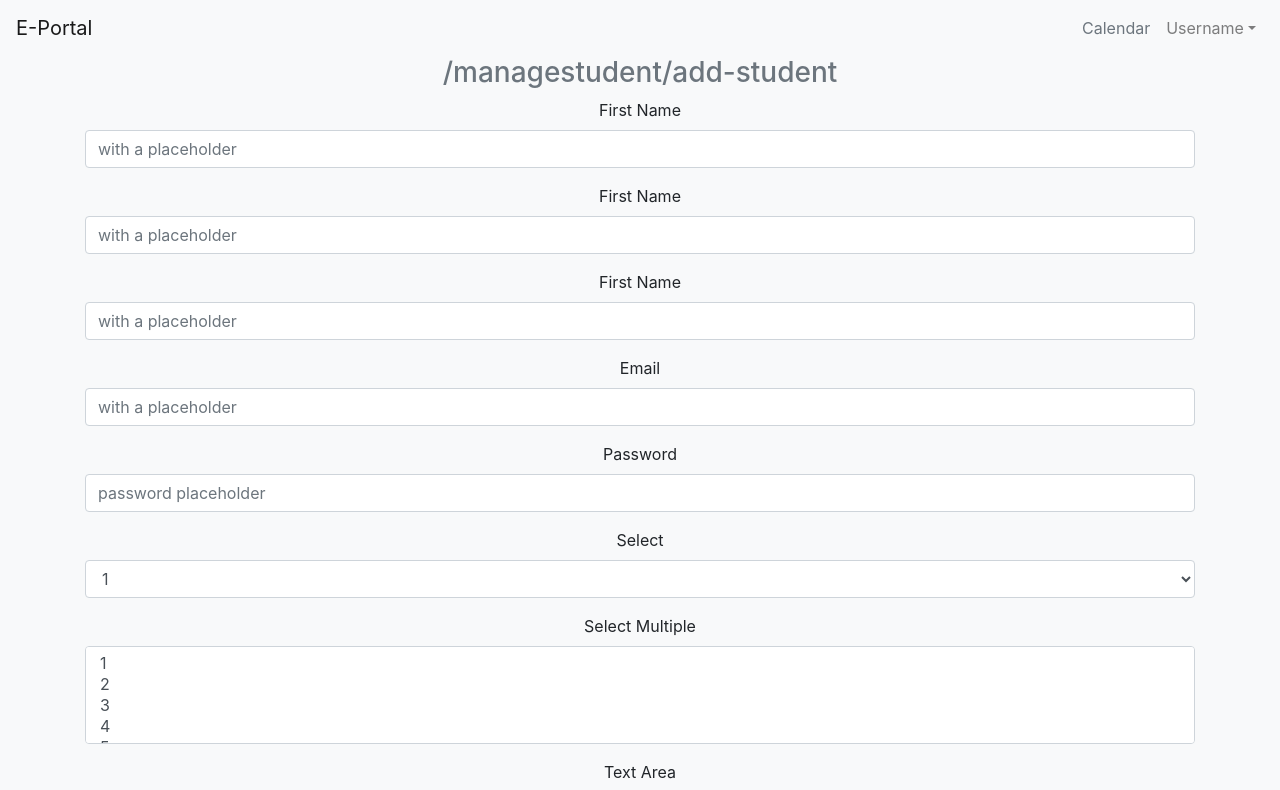
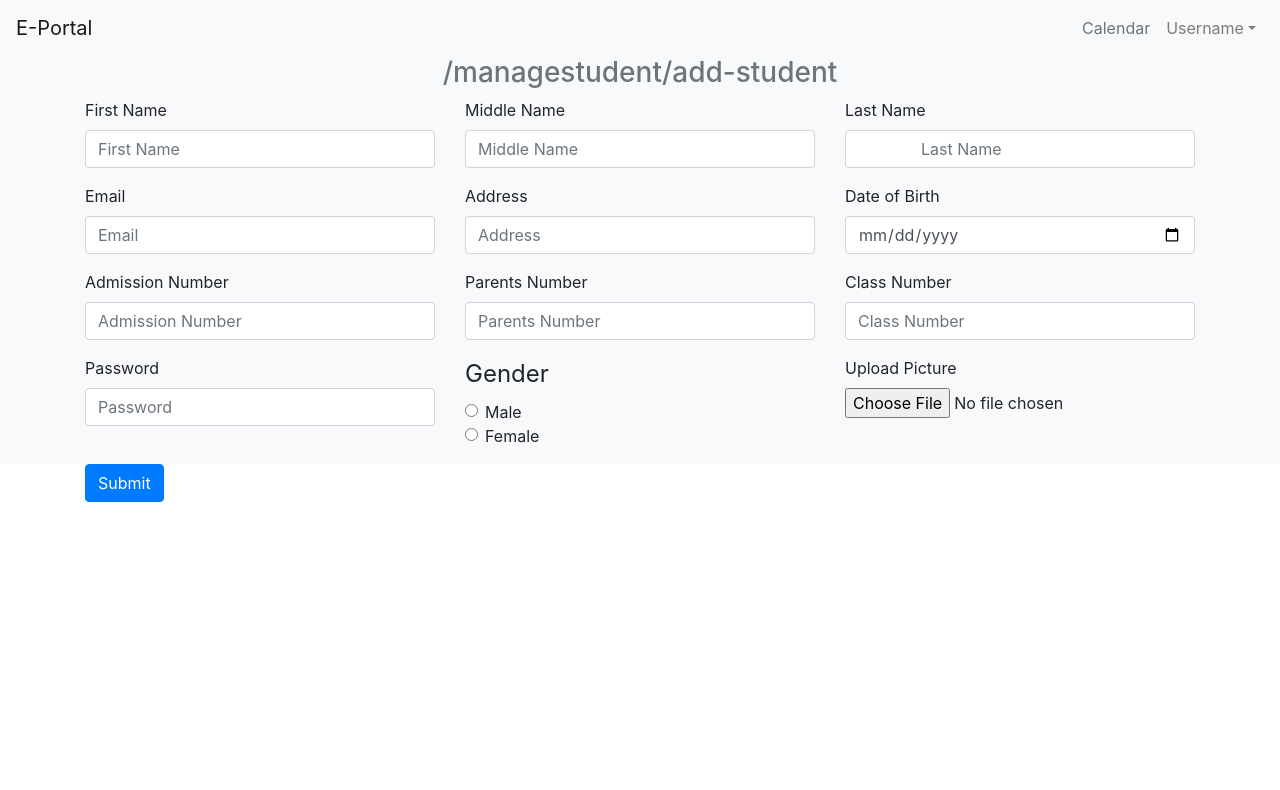
Before and after one commit to tankatiwari75/iw-acad-e-portal-fe, a React (Create React App) app: page /managestudent/add-student in a window 1280 px wide. Shown: the top 790 px of the page. Built offline with nearby package versions, Linux system fonts and the light colour scheme.

Commit message:
build: added admin add student functions

```diff
--- a/src/Component/AdminPanel/Managestudent/AddStudent/AddStudent.jsx
+++ b/src/Component/AdminPanel/Managestudent/AddStudent/AddStudent.jsx
@@ -1,4 +1,4 @@
-import React from 'react';
+import React , { useState, useEffect } from 'react';
 import {
   Button,
   Form,
@@ -7,117 +7,211 @@ import {
   Input,
   FormText
 } from 'reactstrap';
+import { Redirect } from 'react-router-dom';
 
 const AddStudent = (props) => {
+    const [datas, setDatas] = useState({
 
-  const studentPostApi = () => {
-    console.log("Student Added")
+        "profile_picture": null,
+        "first_name": "",
+        "middle_name": "",
+        "last_name": "",
+        "email": "",
+        "admission_number": 1,
+        "age": 21,
+        "gender": "",
+        "parents_number": "",
+        "date_of_birth": "",
+        "address": "",
+        "password": "",
+        "class_number": ""
+
+
+    })
+
+    console.log(datas)
+    const handleChange = (event) => {
+        const { name, value } = event.target;
+        setDatas(prevState => ({
+            ...prevState,
+            [name]: value
+        }))
     }
 
-  console.log("this props", props.location.aboutProps)
+    const handleSubmit = () => {
+        const daat = {
+                "profile_picture": null,
+                "first_name": "a",
+                "middle_name": "",
+                "last_name": "s",
+                "email": "aa@gmail.com",
+                "admission_number": 1,
+                "age": 21,
+                "gender": "M",
+                "parents_number": "2334567894",
+                "date_of_birth": "2010-10-10",
+                "address": "chobhar, kirtipur, Kathmandu",
+                "password": "helloworld",
+                "class_number": "10"
+            }
+            // const redirection = (<Redirect to="/managestudents" />)
+            const fetchstudentpost = fetch ("http://127.0.0.1:8000/adminsite/studentregister/",
+            {
+                method: 'POST',
+                body:JSON.stringify(datas),
+                headers:{
+                    "Content-Type": "application/json"
+                 }
+            })
+            .then(res => res.json())
+            .then(() => window.location="/managestudent");
+            // .then(redirection)
+
+            console.log(daat)
+
+    }
+
+
   return (
     <div className="container container-fluid">
       <Form>
-        <FormGroup>
-          <Label for="Name">First Name</Label>
+        <div className='row text-left'>
+          <FormGroup className="col-sm-4">
+            <Label for="exampleEmail">First Name</Label>
             <Input
-            type="email"
-            name="email"
-            id="exampleEmail"
-            placeholder="with a placeholder"/>
+              type="text"
+              name="first_name"
+              id="first_name"
+              onChange={handleChange}
+              placeholder="First Name"/>
           </FormGroup>
-        <FormGroup>
-          <Label for="Name">First Name</Label>
+
+          <FormGroup className="col-sm-4">
+            <Label for="exampleEmail">Middle Name</Label>
             <Input
-            type="email"
-            name="email"
-            id="exampleEmail"
-            placeholder="with a placeholder"/>
+              type="text"
+              name="middle_name"
+              id="middle_name"
+              onChange={handleChange}
+              placeholder="Middle Name"/>
           </FormGroup>
-        <FormGroup>
-          <Label for="Name">First Name</Label>
+
+          <FormGroup className="col-sm-4">
+            <Label for="exampleEmail">Last Name</Label>
             <Input
-            type="email"
-            name="email"
-            id="exampleEmail"
-            placeholder="with a placeholder"/>
+              type="text"
+              name="last_name"
+              id="last_name"
+              onChange={handleChange}
+              placeholder="
+              Last Name"/>
           </FormGroup>
-        <FormGroup>
+        </div>
+      {/* second line */}
+        <div className='row text-left'>
+          <FormGroup className="col-sm-4">
             <Label for="exampleEmail">Email</Label>
             <Input
               type="email"
               name="email"
-            id="exampleEmail"
-            placeholder="with a placeholder"/>
+              id="email"
+              onChange={handleChange}
+              placeholder="Email"/>
           </FormGroup>
-        <FormGroup>
-          <Label for="examplePassword">Password</Label>
+
+          <FormGroup className="col-sm-4">
+            <Label for="exampleEmail">Address</Label>
+            <Input
+              type="text"
+              name="address"
+              id="address"
+              onChange={handleChange}
+              placeholder="Address"/>
+          </FormGroup>
+
+          <FormGroup className="col-sm-4">
+            <Label for="exampleEmail">Date of Birth</Label>
+            <Input
+              type="date"
+              name="date_of_birth"
+              id="date_of_birth"
+              onChange={handleChange}
+              placeholder="
+              Date of Birth"/>
+          </FormGroup>
+        </div>
+        {/* third line */}
+
+        <div className='row text-left'>
+          <FormGroup className="col-sm-4">
+            <Label for="exampleEmail">Admission Number</Label>
+            <Input
+              type="number"
+              name="admission_number"
+              id="admission_number"
+              onChange={handleChange}
+              placeholder="Admission Number"/>
+          </FormGroup>
+
+          <FormGroup className="col-sm-4">
+            <Label for="exampleEmail">Parents Number</Label>
+            <Input
+              type="text"
+              name="parents_number"
+              id="parents_number"
+              onChange={handleChange}
+              placeholder="Parents Number"/>
+          </FormGroup>
+
+          <FormGroup className="col-sm-4">
+          <Label for="exampleEmail">Class Number</Label>
+            <Input
+              type="number"
+              name="class_number"
+              id="class_number"
+              onChange={handleChange}
+              placeholder="Class Number"/>
+
+          </FormGroup>
+        </div>
+        {/* fourth line */}
+        <div className='row text-left'>
+          <FormGroup className="col-sm-4">
+            <Label for="exampleEmail">Password</Label>
             <Input
               type="password"
               name="password"
-            id="examplePassword"
-            placeholder="password placeholder"/>
+              id="password"
+              onChange={handleChange}
+              placeholder="Password"/>
           </FormGroup>
-        <FormGroup>
-          <Label for="exampleSelect">Select</Label>
-          <Input type="select" name="select" id="exampleSelect">
-            <option>1</option>
-            <option>2</option>
-            <option>3</option>
-            <option>4</option>
-            <option>5</option>
-          </Input>
-        </FormGroup>
-        <FormGroup>
-          <Label for="exampleSelectMulti">Select Multiple</Label>
-          <Input type="select" name="selectMulti" id="exampleSelectMulti" multiple>
-            <option>1</option>
-            <option>2</option>
-            <option>3</option>
-            <option>4</option>
-            <option>5</option>
-          </Input>
-        </FormGroup>
-        <FormGroup>
-          <Label for="exampleText">Text Area</Label>
-          <Input type="textarea" name="text" id="exampleText"/>
-        </FormGroup>
-        <FormGroup>
-          <Label for="exampleFile">File</Label>
-          <Input type="file" name="file" id="exampleFile"/>
-          <FormText color="muted">
-            This is some placeholder block-level help text for the above input. It's a bit
-            lighter and easily wraps to a new line.
-          </FormText>
-        </FormGroup>
-        <FormGroup tag="fieldset">
-          <legend>Radio Buttons</legend>
+
+          <FormGroup tag="fieldset" className="col-sm-4">
+        <legend>Gender</legend>
         <FormGroup check>
           <Label check>
-              <Input type="radio" name="radio1"/>{' '}
-              Option one is this and that—be sure to include why it's great
+            <Input type="radio"  onChange={handleChange} name="gender" value="M" />{'Male'}
           </Label>
         </FormGroup>
         <FormGroup check>
           <Label check>
-              <Input type="radio" name="radio1"/>{' '}
-              Option two can be something else and selecting it will deselect option one
-            </Label>
-          </FormGroup>
-          <FormGroup check disabled>
-            <Label check>
-              <Input type="radio" name="radio1" disabled/>{' '}
-              Option three is disabled
+            <Input type="radio"  onChange={handleChange} name="gender" value = "F" />{'Female'}
           </Label>
         </FormGroup>
       </FormGroup>
-        <FormGroup check>
-          <Label check>
-            <Input type="checkbox"/>{' '}
-            Check me out
-          </Label>
+{/* radio buttons */}
+
+          <FormGroup className="col-sm-4" onChange={handleChange}>
+
+            <Label for="exampleEmail">Upload Picture</Label>
+            <Input
+              type="file"
+              name="profile_picture"
+              id="profile_picture"
+              />
           </FormGroup>
-        <Button>Submit</Button>
+        </div>
+        <Button className="float-left" color="primary" onClick={handleSubmit}>Submit</Button>
       </Form>
     </div>
   );
--- a/src/Component/AdminPanel/Managestudent/DeleteStudent/DeleteStudent.jsx
+++ b/src/Component/AdminPanel/Managestudent/DeleteStudent/DeleteStudent.jsx
@@ -4,7 +4,8 @@ import { Redirect } from 'react-router-dom';
 const DeleteStudent = ({match}) => {
     // const [del, setDel] = useState(false);
     const deleteStudentFunction = async() =>{
-       const fetchdeletedata = await fetch(`http://127.0.0.1:8000/adminsite/studentregister/${match.params.id}`,{method: 'DELETE'});
+       const fetchdeletedata = await fetch(`http://127.0.0.1:8000/adminsite/studentregister/${match.params.id}`,{method: 'DELETE'})
+       .then(() => window.location="/managestudent");
     //    setDel = true
     }
     useEffect(() => {
@@ -15,7 +16,10 @@ const DeleteStudent = ({match}) => {
 
     return (
         // checkDel
-        <Redirect to="/managestudent" />
+        // <Redirect to="/managestudent" />
+        <div>
+
+        </div>
     );
 };
 
```
Lines whose indentation alone changed are shown as unchanged.
